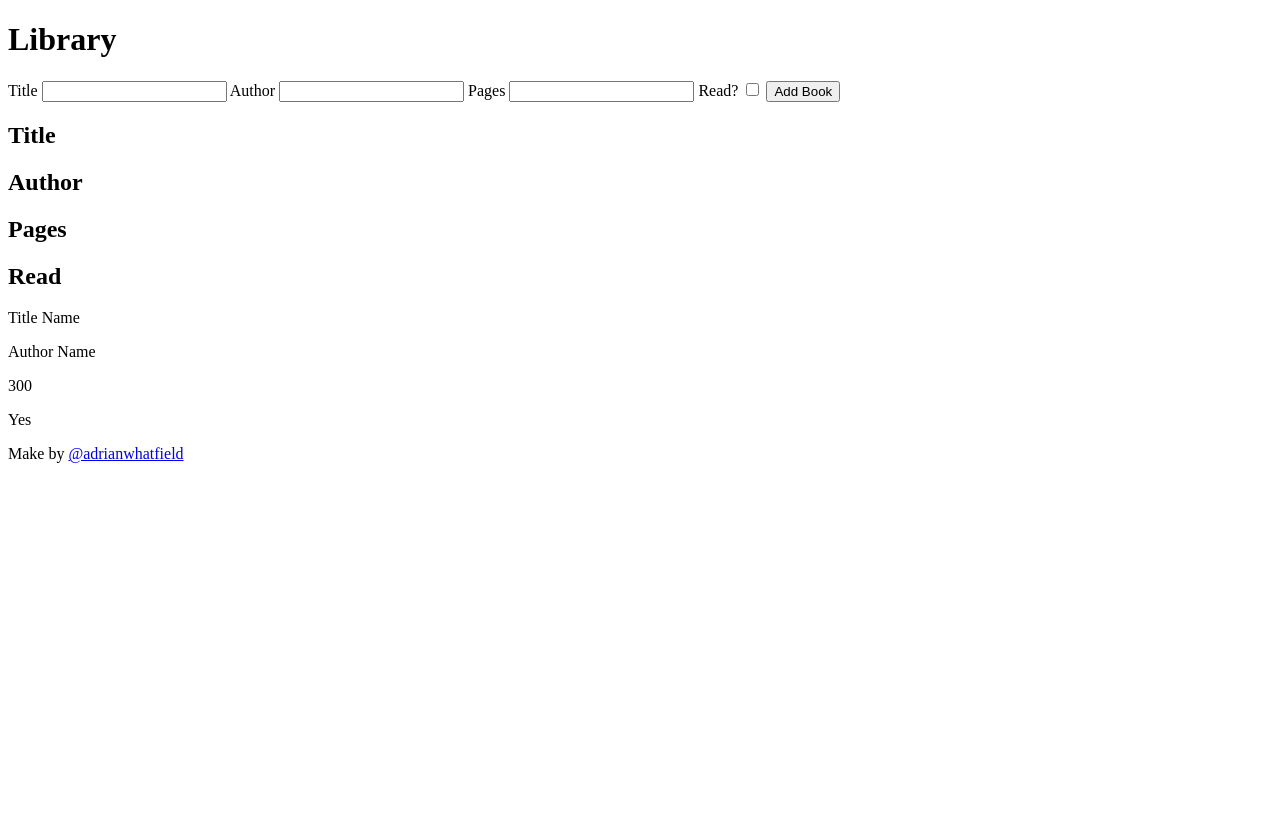
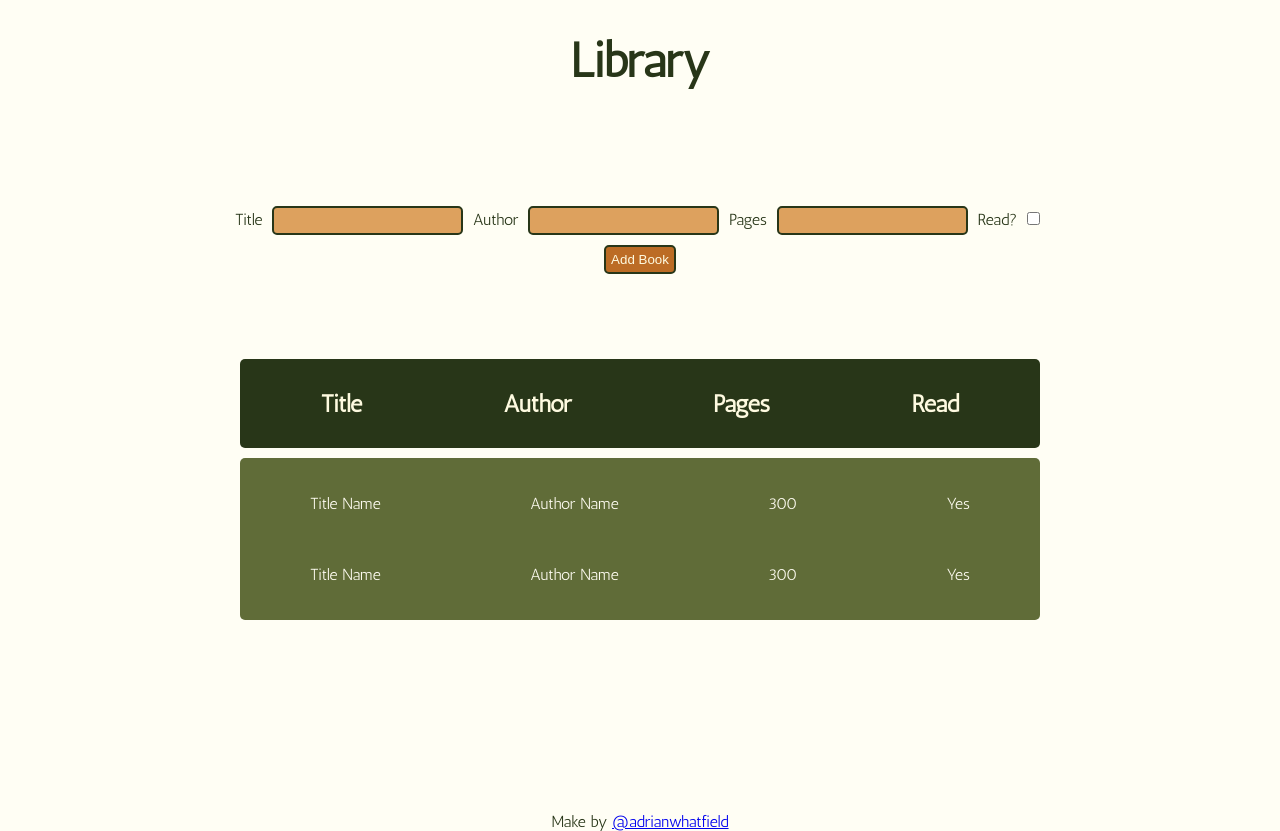
Before and after one commit to adrianwhatfield/odin-library, a plain HTML site: page index.html in a window 1280 px wide. Before the commit the page ends 800 px from the top, so only its background shows below. Drawn offline with Linux system fonts and the light colour scheme.

Commit message:
Create style.css

```diff
--- a/index.html
+++ b/index.html
@@ -5,6 +5,7 @@
     <meta http-equiv="X-UA-Compatible" content="IE=edge">
     <meta name="viewport" content="width=device-width, initial-scale=1.0">
     <title>Library</title>
+    <link rel="stylesheet" href="style.css">
 </head>
 <body>
     <h1>Library</h1>
@@ -22,7 +23,9 @@
         <label for="read">Read?</label>
         <input type="checkbox" id="read" name="read">
 
-        <input type="submit" value="Add Book">
+        <br>
+
+        <input class="submit-button" type="submit" value="Add Book">
     </form>
 
     <div class="book-container">
@@ -33,7 +36,14 @@
             <h2>Read</h2>
         </div>
         <div class="books">
-            <div id="example-book">
+            <div class="book">
+                <p>Title Name</p>
+                <p>Author Name</p>
+                <p>300</p>
+                <p>Yes</p>
+            </div>
+
+            <div class="book">
                 <p>Title Name</p>
                 <p>Author Name</p>
                 <p>300</p>
--- /dev/null
+++ b/style.css
@@ -0,0 +1,74 @@
+@font-face {
+    font-family: Antic;
+    src: url(fonts/Antic-Regular.ttf);
+}
+
+body {
+    margin: 0;
+    padding: 0;
+    background-color: #fffef4;
+    color: #283618;
+    display: flex;
+    flex-direction: column;
+    justify-content: center;
+    align-items: center;
+    font-family: Antic, sans-serif;
+    text-align: center;
+}
+
+h1 {
+    font-size: 3rem;
+}
+
+form {
+    padding: 5rem;
+}
+
+footer {
+    justify-self: flex-end;
+    padding-top: 12rem;
+}
+
+input {
+    background-color: #DDA15E;
+    margin: 5px;
+    padding: 5px;
+    border: #283618 solid 2px;
+    border-radius: 5px;
+}
+
+.submit-button {
+    background-color: #BC6C25;
+    color: #FEFAE0;
+}
+
+.book-container {
+    display: flex;
+    flex-direction: column;
+    width: 50rem;
+    gap: 10px;
+}
+
+.headings {
+    background-color: #283618;
+    color: #FEFAE0;
+}
+
+.books {
+    flex-direction: column;
+    background-color:  #606C38;
+    color: #fdfbf0;
+}
+
+.headings, .books {
+    display: flex;
+    justify-content: space-around;
+    padding: 10px;
+    border-radius: 5px;
+}
+
+.book {
+    display: flex;
+    justify-content: space-between;
+    padding: 10px 60px;
+}
```
Also changed, not shown: fonts/Antic-Regular.ttf (added).
